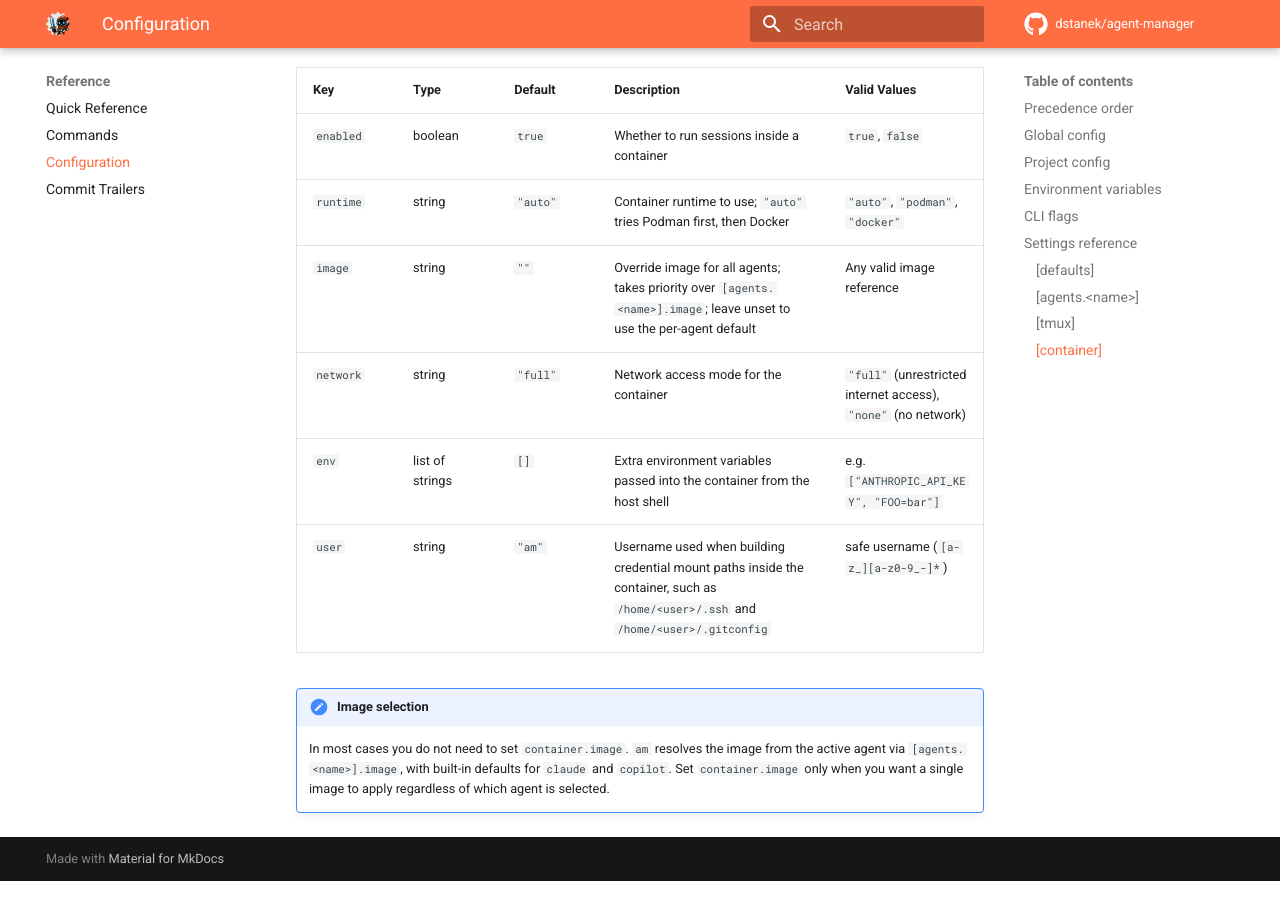
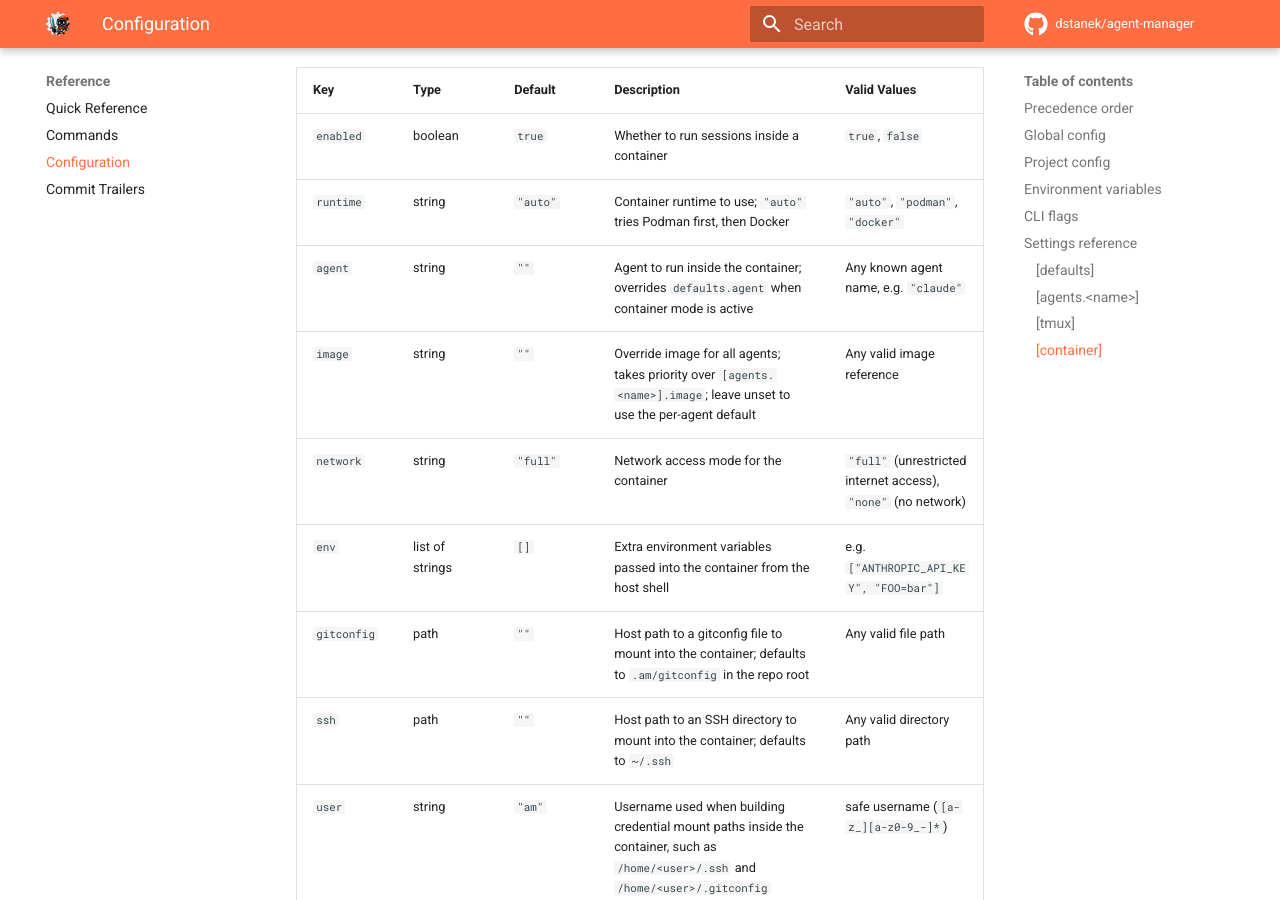
Before and after one commit to dstanek/am, an MkDocs documentation site: the page built from docs/reference/configuration.md, in a window 1280 px wide and 900 px high, scrolled down 4886 px. Built offline with MkDocs 1.6.1 and Material for MkDocs 9.7.7, drawn with Linux system fonts in a browser that asks for light colours; comment, search, counter and statistics services are not loaded.

Commit message:
docs(configuration): add missing container settings to reference table
Add agent, gitconfig, and ssh to the [container] settings reference
table. These were already documented in the environment variables table
but were absent from the settings reference, leaving users with no
way to discover them via the config file.

---
Auto-Piloted-By: am via Claude Code

```diff
--- a/docs/reference/configuration.md
+++ b/docs/reference/configuration.md
@@ -148,9 +148,12 @@ Controls container lifecycle and what gets mounted or exposed inside the contain
 |---|---|---|---|---|
 | `enabled` | boolean | `true` | Whether to run sessions inside a container | `true`, `false` |
 | `runtime` | string | `"auto"` | Container runtime to use; `"auto"` tries Podman first, then Docker | `"auto"`, `"podman"`, `"docker"` |
+| `agent` | string | `""` | Agent to run inside the container; overrides `defaults.agent` when container mode is active | Any known agent name, e.g. `"claude"` |
 | `image` | string | `""` | Override image for all agents; takes priority over `[agents.<name>].image`; leave unset to use the per-agent default | Any valid image reference |
 | `network` | string | `"full"` | Network access mode for the container | `"full"` (unrestricted internet access), `"none"` (no network) |
 | `env` | list of strings | `[]` | Extra environment variables passed into the container from the host shell | e.g. `["ANTHROPIC_API_KEY", "FOO=bar"]` |
+| `gitconfig` | path | `""` | Host path to a gitconfig file to mount into the container; defaults to `.am/gitconfig` in the repo root | Any valid file path |
+| `ssh` | path | `""` | Host path to an SSH directory to mount into the container; defaults to `~/.ssh` | Any valid directory path |
 | `user` | string | `"am"` | Username used when building credential mount paths inside the container, such as `/home/<user>/.ssh` and `/home/<user>/.gitconfig` | safe username (`[a-z_][a-z0-9_-]*`) |
 
 !!! note "Image selection"
```
